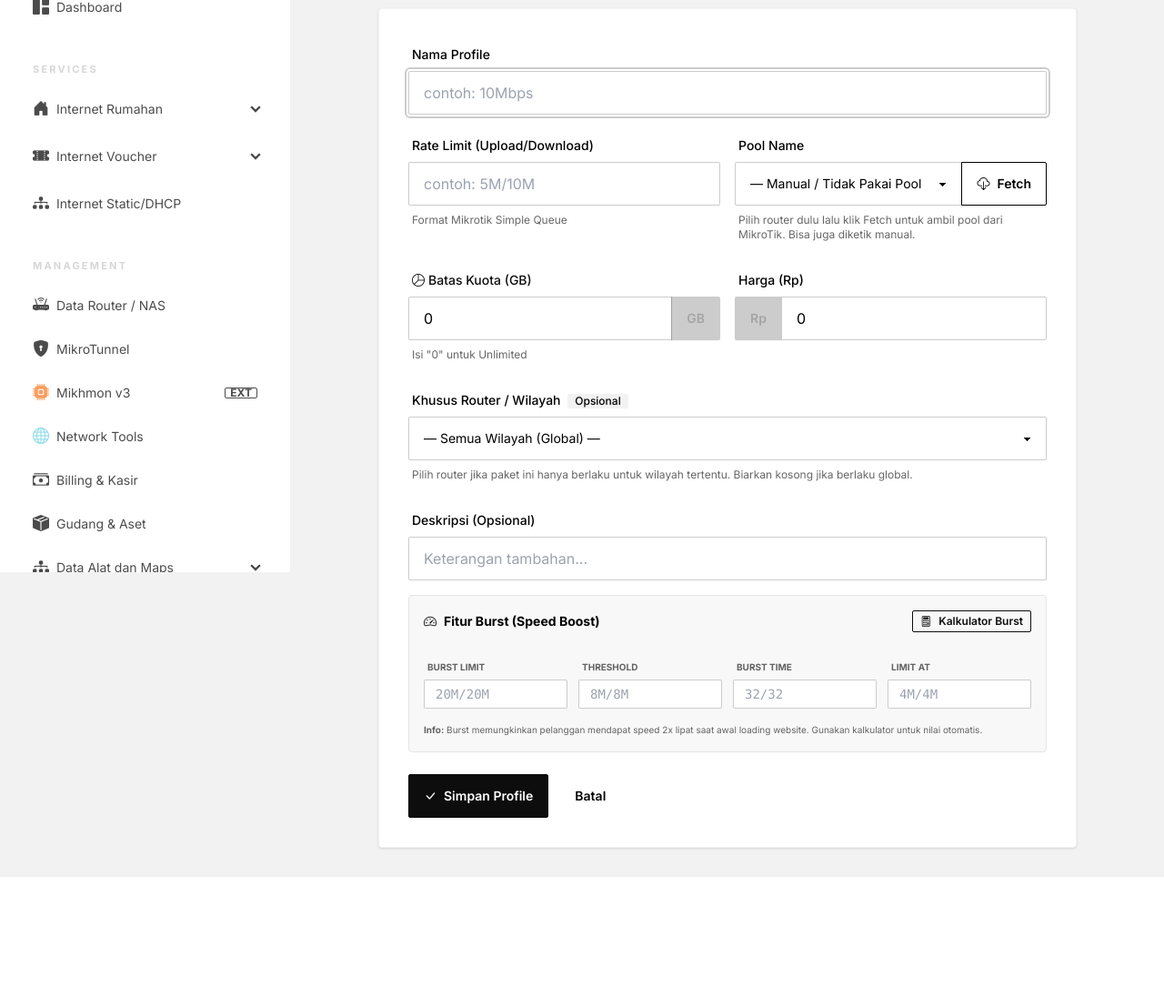
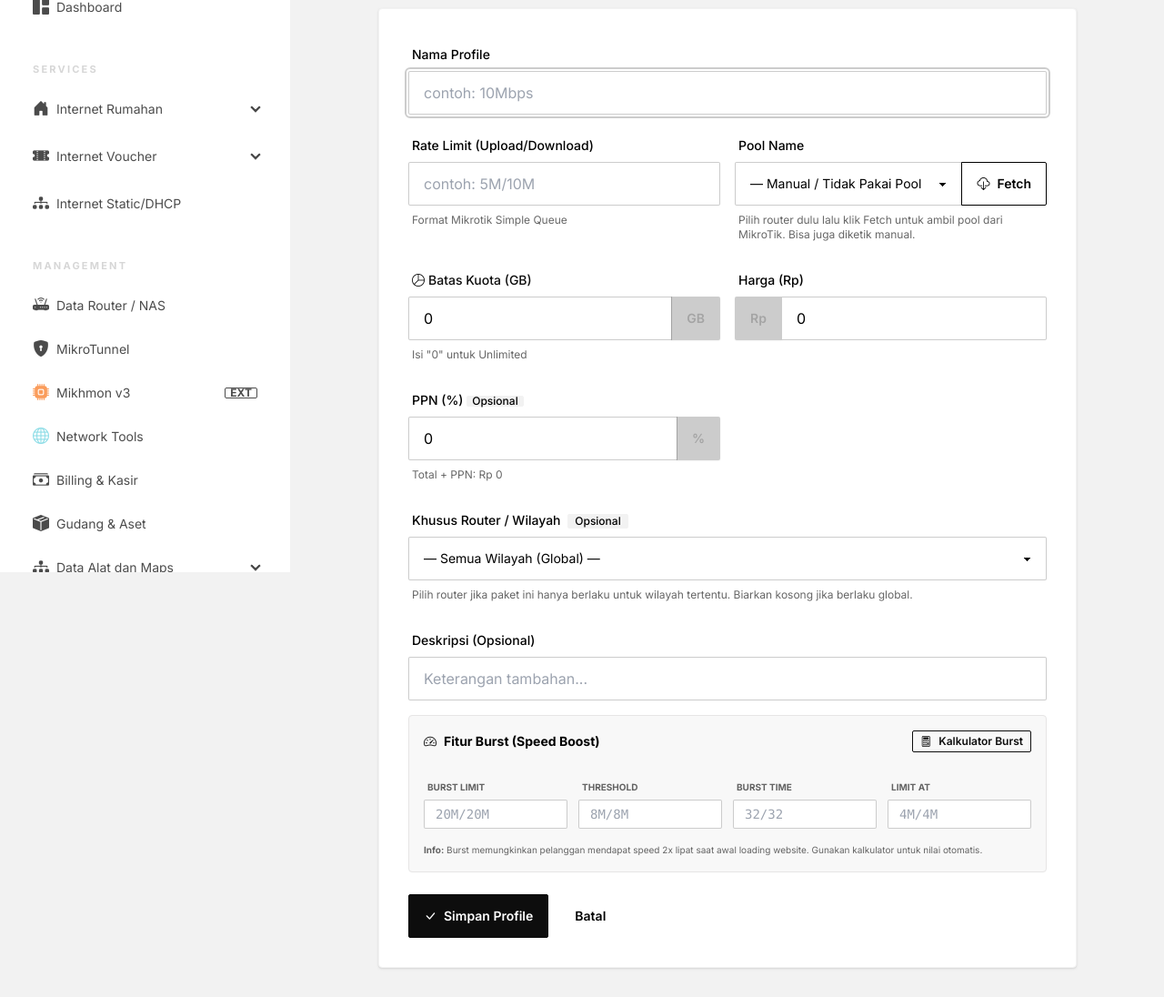
Before and after one commit to mikrofunakjs/MIKROFUN-RADIUS, a Flask app: page /profiles/add in a window 1280 px wide. Shown: the part 171-1267 px from the top of the page at 91% size. Before the commit the page ends 1135 px from the top, so only its background shows below. Run offline with Flask 3, Linux system fonts and the light colour scheme; the visitor is signed in with stand-in values (Sample User, id 1); data that the repository does not hold is empty; some libraries are stand-ins or nearby versions.

Commit message:
Feat: PPN/tax percentage on profiles + tax tracking in income ledger
- Add tax_percent column to profiles table (optional, default 0)
- Add tax_amount column to income_ledger for PPN tracking
- Profile add/edit forms: PPN field with live preview calculation
- finance_helper: auto-calculate tax when recording payments
- Auto-migration for existing installs

```diff
--- a/database_schema.sql
+++ b/database_schema.sql
@@ -26,6 +26,7 @@ CREATE TABLE IF NOT EXISTS profiles (
     limit_at VARCHAR(32),
     pool_name VARCHAR(32),
     price DECIMAL(10,2) DEFAULT 0,
+    tax_percent DECIMAL(5,2) DEFAULT 0 COMMENT 'PPN percentage, 0 = no tax',
     validity INT DEFAULT 0,
     validity_unit ENUM('hours','days','months') DEFAULT 'hours',
     shared_users INT DEFAULT 1,
@@ -367,6 +368,7 @@ CREATE TABLE IF NOT EXISTS income_ledger (
   `description` text DEFAULT NULL,
   `net_profit` decimal(15,2) DEFAULT 0,
   `gross_amount` decimal(15,2) DEFAULT 0,
+  `tax_amount` decimal(15,2) DEFAULT 0 COMMENT 'PPN collected',
   `cost_amount` decimal(15,2) DEFAULT 0,
   `created_at` timestamp NULL DEFAULT current_timestamp(),
   PRIMARY KEY (`id`)
--- a/web/blueprints/profiles/__init__.py
+++ b/web/blueprints/profiles/__init__.py
@@ -77,8 +77,8 @@ def add():
             quota_limit = 0
 
         result = execute_query(
-            "INSERT INTO profiles (name, rate_limit, burst_limit, burst_threshold, burst_time, limit_at, pool_name, shared_users, price, validity, validity_unit, quota_limit, description, type, router_id) "
-            "VALUES (%s,%s,%s,%s,%s,%s,%s,%s,%s,%s,%s,%s,%s,%s,%s)",
+            "INSERT INTO profiles (name, rate_limit, burst_limit, burst_threshold, burst_time, limit_at, pool_name, shared_users, price, tax_percent, validity, validity_unit, quota_limit, description, type, router_id) "
+            "VALUES (%s,%s,%s,%s,%s,%s,%s,%s,%s,%s,%s,%s,%s,%s,%s,%s)",
             (request.form.get('name'),
              request.form.get('rate_limit'),
              request.form.get('burst_limit') or None,
@@ -88,6 +88,7 @@ def add():
              request.form.get('pool_name', ''),
              shared_users,
              price,
+             float(request.form.get('tax_percent', 0) or 0),
              validity,
              request.form.get('validity_unit', 'hours'),
              quota_limit,
@@ -139,7 +140,7 @@ def edit(id):
 
         execute_query(
             "UPDATE profiles SET name=%s, rate_limit=%s, burst_limit=%s, burst_threshold=%s, "
-            "burst_time=%s, limit_at=%s, pool_name=%s, shared_users=%s, price=%s, validity=%s, validity_unit=%s, quota_limit=%s, description=%s, router_id=%s WHERE id=%s",
+            "burst_time=%s, limit_at=%s, pool_name=%s, shared_users=%s, price=%s, tax_percent=%s, validity=%s, validity_unit=%s, quota_limit=%s, description=%s, router_id=%s WHERE id=%s",
             (request.form.get('name'),
              request.form.get('rate_limit'),
              request.form.get('burst_limit') or None,
@@ -149,6 +150,7 @@ def edit(id):
              request.form.get('pool_name', ''),
              shared_users,
              price,
+             float(request.form.get('tax_percent', 0) or 0),
              validity,
              request.form.get('validity_unit', 'hours'),
              quota_limit,
--- a/web/database.py
+++ b/web/database.py
@@ -494,6 +494,17 @@ def ensure_schema_updates():
             cur.execute("ALTER TABLE profiles ADD COLUMN validity_unit ENUM('hours', 'days', 'months') DEFAULT 'hours'")
             print("Added 'validity_unit' to profiles")
 
+        # PPN / Tax columns
+        cur.execute("SHOW COLUMNS FROM profiles LIKE 'tax_percent'")
+        if not cur.fetchone():
+            cur.execute("ALTER TABLE profiles ADD COLUMN tax_percent DECIMAL(5,2) DEFAULT 0")
+            print("Added 'tax_percent' to profiles")
+
+        cur.execute("SHOW COLUMNS FROM income_ledger LIKE 'tax_amount'")
+        if not cur.fetchone():
+            cur.execute("ALTER TABLE income_ledger ADD COLUMN tax_amount DECIMAL(15,2) DEFAULT 0")
+            print("Added 'tax_amount' to income_ledger")
+
         conn.commit()
         cur.close()
         conn.close()
--- a/web/templates/profiles/add.html
+++ b/web/templates/profiles/add.html
@@ -110,8 +110,23 @@
                         </label>
                         <div class="join w-full">
                             <span class="btn btn-disabled join-item">Rp</span>
-                            <input type="number" name="price" class="input input-bordered w-full join-item" value="0">
+                            <input type="number" name="price" id="profile_price" class="input input-bordered w-full join-item" value="0"
+                                oninput="updateTaxPreview()">
                         </div>
+                    </div>
+
+                    <div class="form-control">
+                        <label class="label">
+                            <span class="label-text font-medium">PPN (%) <span class="badge badge-ghost badge-xs">Opsional</span></span>
+                        </label>
+                        <div class="join w-full">
+                            <input type="number" step="0.1" name="tax_percent" id="tax_percent" class="input input-bordered w-full join-item" value="0"
+                                oninput="updateTaxPreview()">
+                            <span class="btn btn-disabled join-item">%</span>
+                        </div>
+                        <label class="label" id="tax_preview">
+                            <span class="label-text-alt opacity-60">Total + PPN: Rp 0</span>
+                        </label>
                     </div>
                 </div>
 
@@ -244,6 +259,14 @@
 </div>
 
 <script>
+function updateTaxPreview() {
+    const price = parseFloat(document.getElementById('profile_price').value) || 0;
+    const tax = parseFloat(document.getElementById('tax_percent').value) || 0;
+    const total = price + (price * tax / 100);
+    const preview = document.getElementById('tax_preview');
+    preview.innerHTML = '<span class="label-text-alt opacity-60">Total + PPN: Rp ' + total.toLocaleString('id-ID') + '</span>';
+}
+
 async function fetchPools() {
     const routerSelect = document.querySelector('select[name="router_id"]');
     const poolSelect = document.getElementById('pool_name');
```
Also changed, not shown: web/finance_helper.py (+21 -4 lines), web/templates/profiles/edit.html (+18 -2 lines).
